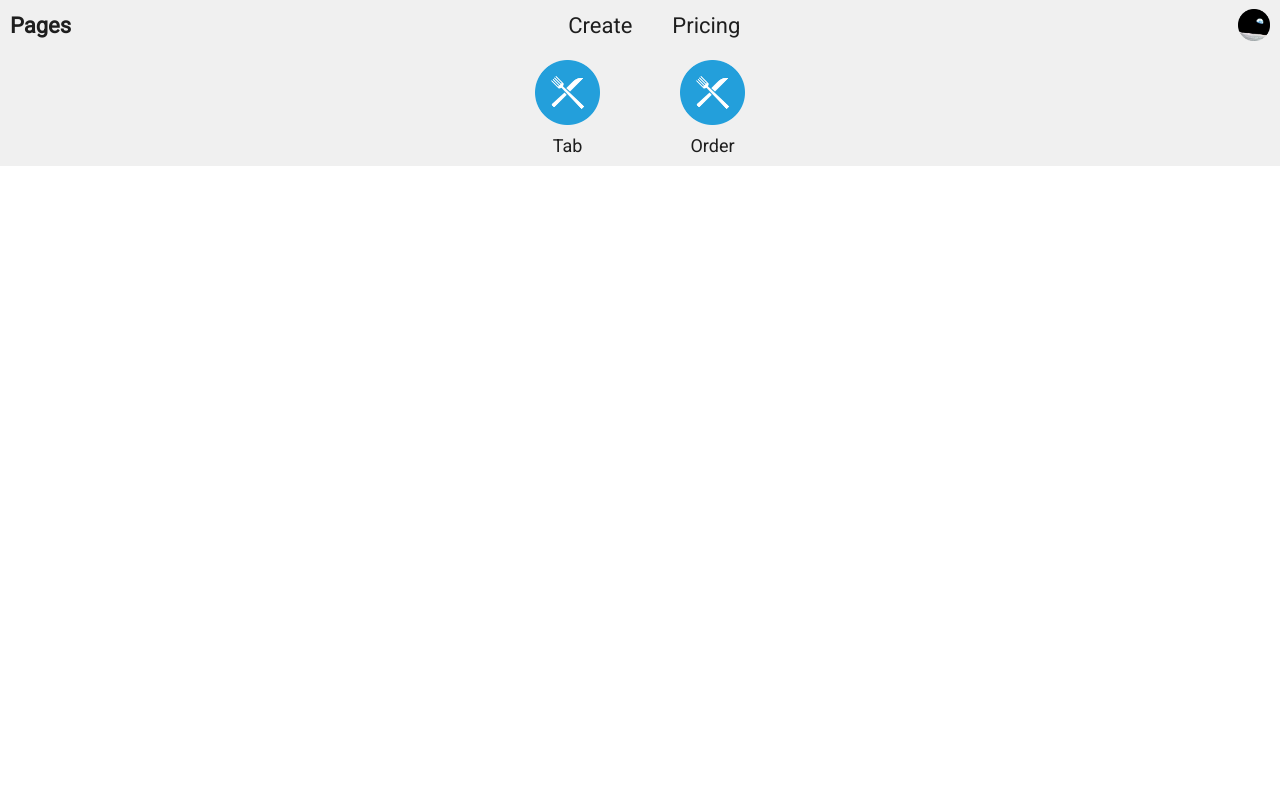
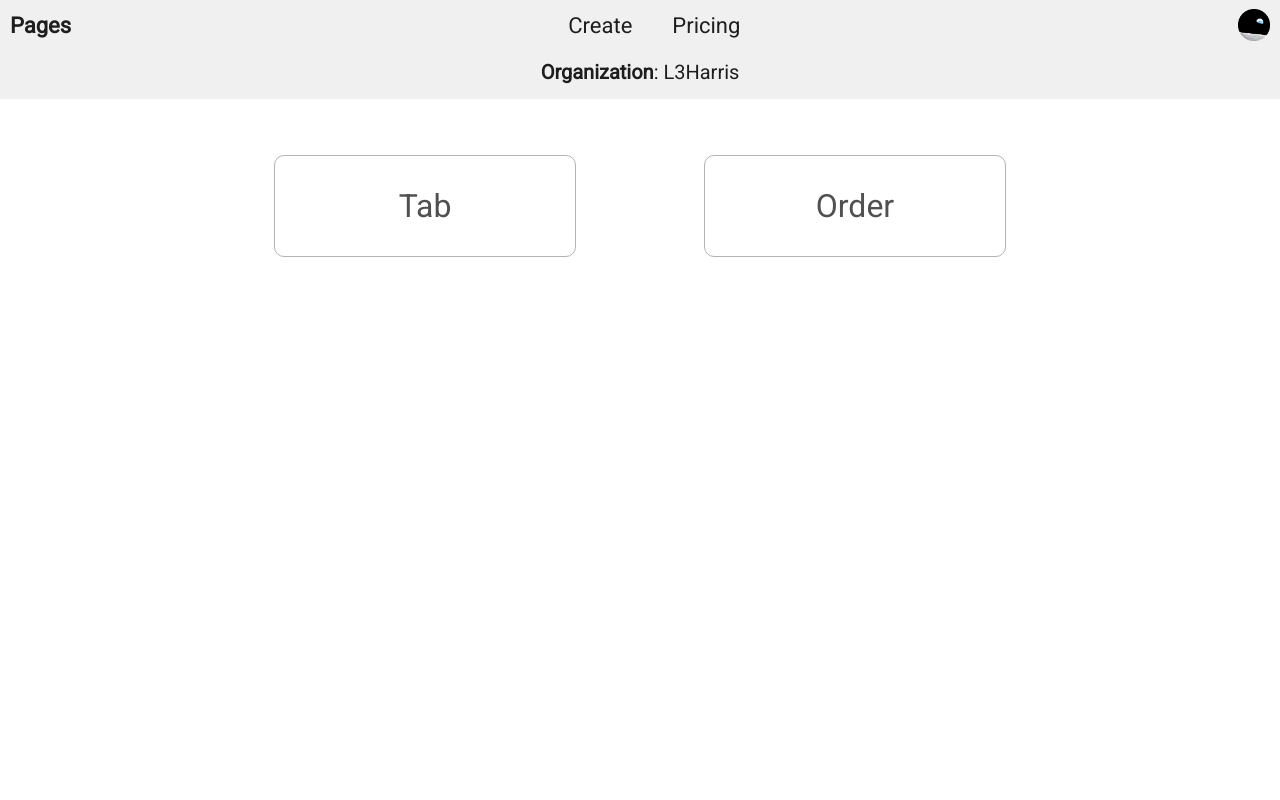
Before and after one commit to joshtgill/pages-web, a Django app: page /builder/ in a window 1280 px wide. Run offline with Django 3.2, Linux system fonts and the light colour scheme; a user stored in the database is signed in; data comes from the database, SQL or seed files in the repository; both versions use the stored data as it was after the commit.

Commit message:
Display clickable Pages and basic Page page

```diff
--- a/builder/static/styles/builder.css
+++ b/builder/static/styles/builder.css
@@ -1,35 +1,44 @@
-.content {
-    align-items: center;
-}
-
-.content .pages-bar {
-    width: 100vw;
+.content .organization-bar {
+    width: 100%;
     display: flex;
     justify-content: center;
+    align-items: center;
     background-color: rgb(240, 240, 240);
 }
 
-.content .pages-bar a {
-    text-decoration: none;
-    color: rgb(30, 30, 30);
-    padding: 0 10px 0 10px;
-    margin: 10px 30px 10px 30px;
+.content .organization-bar h1 {
+    margin: 10px 20px 15px 20px;
+    font-size: 20px;
+    font-weight: normal;
 }
 
-.content .pages-bar a .page-item {
+.content .pages {
+    width: 100%;
     display: flex;
-    flex-direction: column;
+    flex-direction: row;
+    flex-wrap: wrap;
+    justify-content: center;
     align-items: center;
+    margin-top: 2vh;
+    overflow: auto;
 }
 
-.content .pages-bar a .page-item img {
-    width: 65px;
-    margin: 0 0 10px 0;
+.content .pages a {
+    margin: 5vmin 5vw;
+    text-decoration: none;
+    color: rgb(80, 80, 80);
 }
 
-.content .pages-bar a .page-item h1 {
-    margin: 0;
-    font-size: 18px;
+.content .pages a .page {
+    width: 300px;
+    height: 100px;
+    display: flex;
+    justify-content: center;
+    align-items: center;
+    border: 1px solid rgb(180, 180, 180);
+    border-radius: 10px;
+}
+
+.content .pages a .page h1 {
     font-weight: normal;
-    color: rgb(30, 30, 30);
 }
--- a/builder/templates/builder.html
+++ b/builder/templates/builder.html
@@ -9,11 +9,13 @@
         {% include 'core.html' %}
 
         <div class="content">
-            <div class="pages-bar">
+            <div class="organization-bar">
+                <h1><b>Organization</b>: {{ request.user.creatoruser.organization.name }}</h1>
+            </div>
+            <div class="pages">
                 {% for pageName in pageNames %}
                     <a href="{% url 'page' %}?name={{ pageName }}">
-                        <div class="page-item">
-                            <img src="{% static 'images/page.png' %}" alt="page">
+                        <div class="page">
                             <h1>{{ pageName }}</h1>
                         </div>
                     </a>
```
Also changed, not shown: builder/static/styles/page.css (+21 -9 lines), builder/templates/page.html (+3 -4 lines), db.sqlite3.
